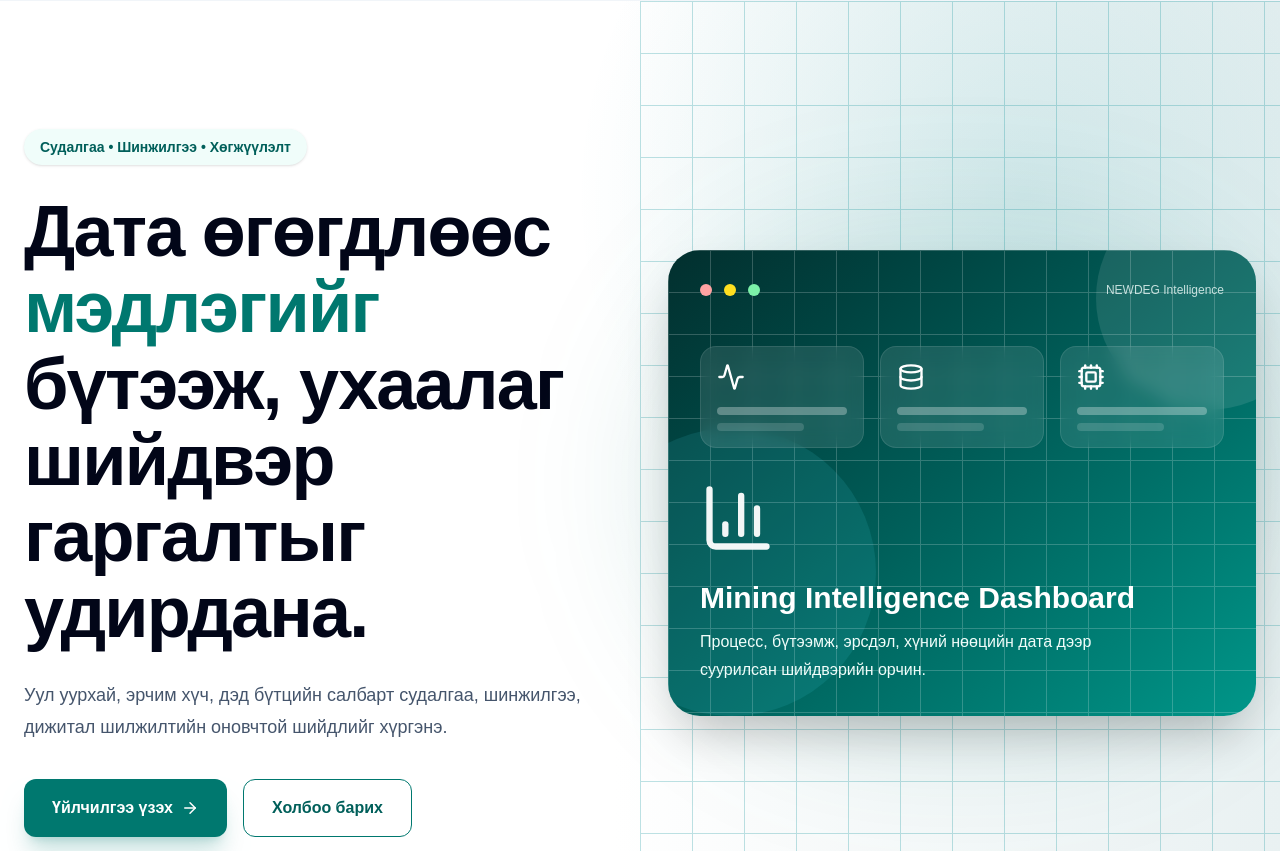
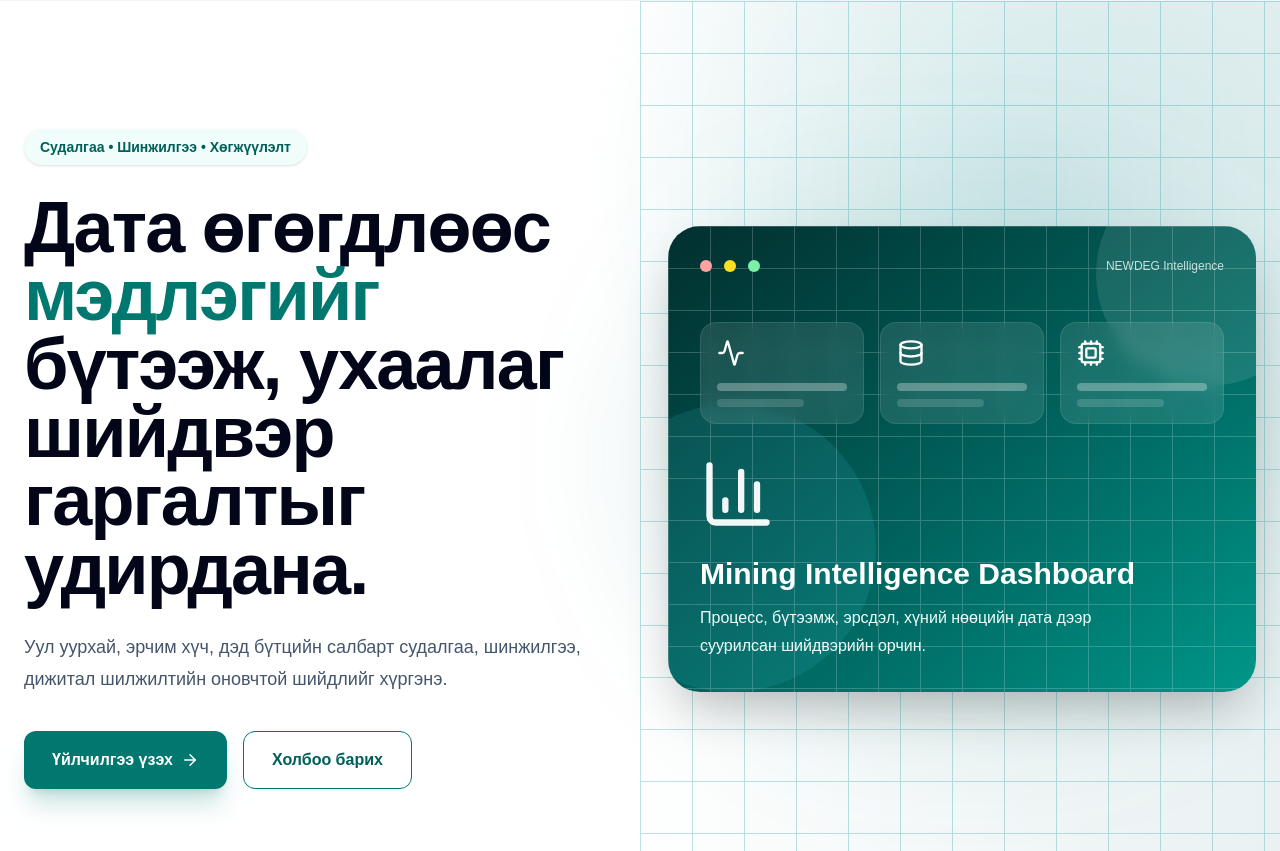
Before and after one commit to munhso-sys/newdeg-website, a Next.js app: page / in a window 1280 px wide. Shown: the part 637-1488 px from the top of the page. Built offline with nearby package versions, Linux system fonts and the light colour scheme.

Commit message:
improve hero typography

```diff
--- a/app/page.tsx
+++ b/app/page.tsx
@@ -145,7 +145,7 @@
             <p className="inline-flex items-center gap-2 rounded-full bg-teal-50 text-teal-800 px-4 py-2 text-sm font-extrabold mb-7 shadow-sm">
               Судалгаа • Шинжилгээ • Хөгжүүлэлт
             </p>
-            <h1 className="text-4xl md:text-6xl lg:text-7xl font-black leading-[1.06] tracking-tight">
+            <h1 className="text-4xl sm:text-5xl md:text-6xl lg:text-7xl font-extrabold leading-[0.95] tracking-tight">
               Дата өгөгдлөөс <span className="text-teal-700">мэдлэгийг</span> бүтээж, ухаалаг шийдвэр гаргалтыг удирдана.
             </h1>
             <p className="mt-7 text-base md:text-lg text-slate-600 leading-8 max-w-xl">
```
